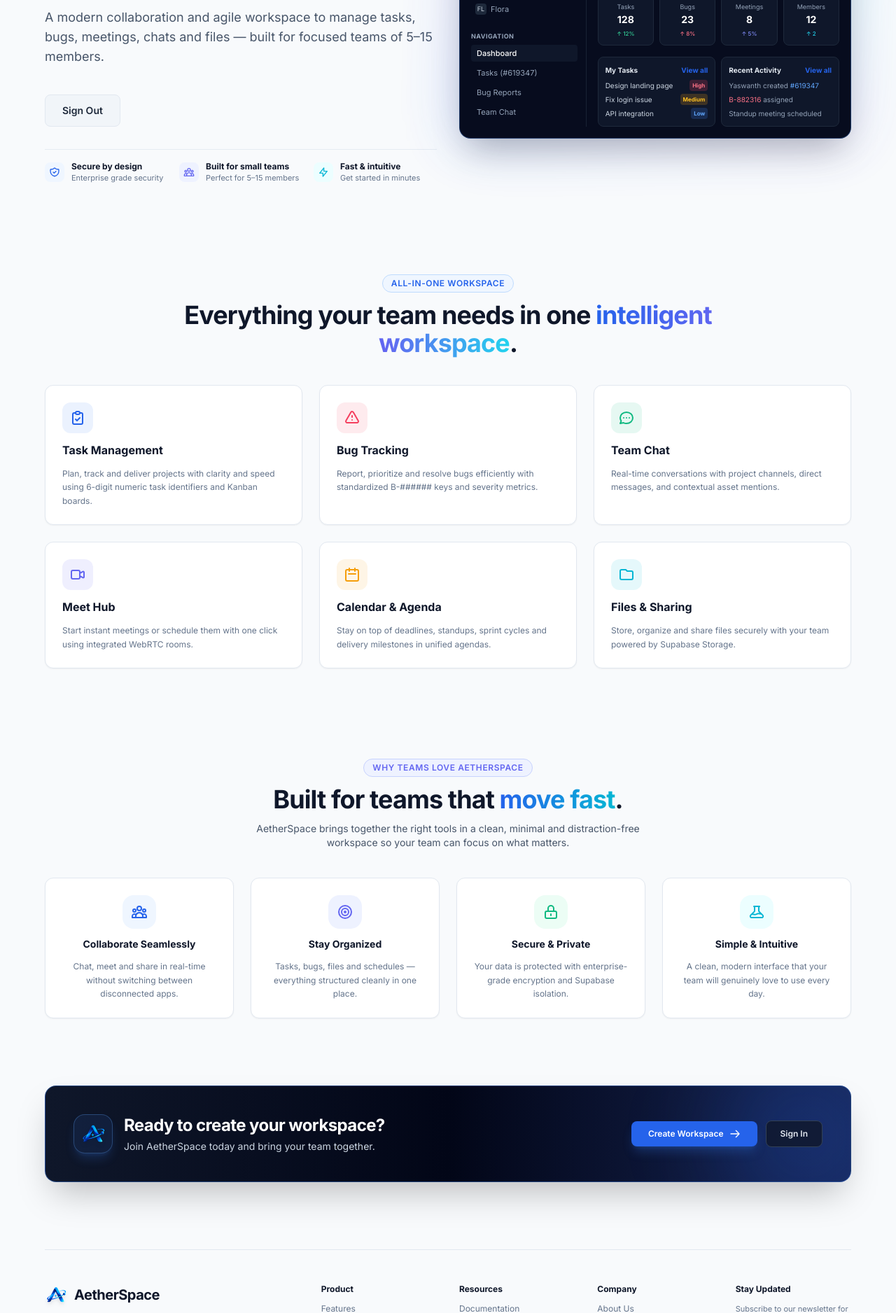
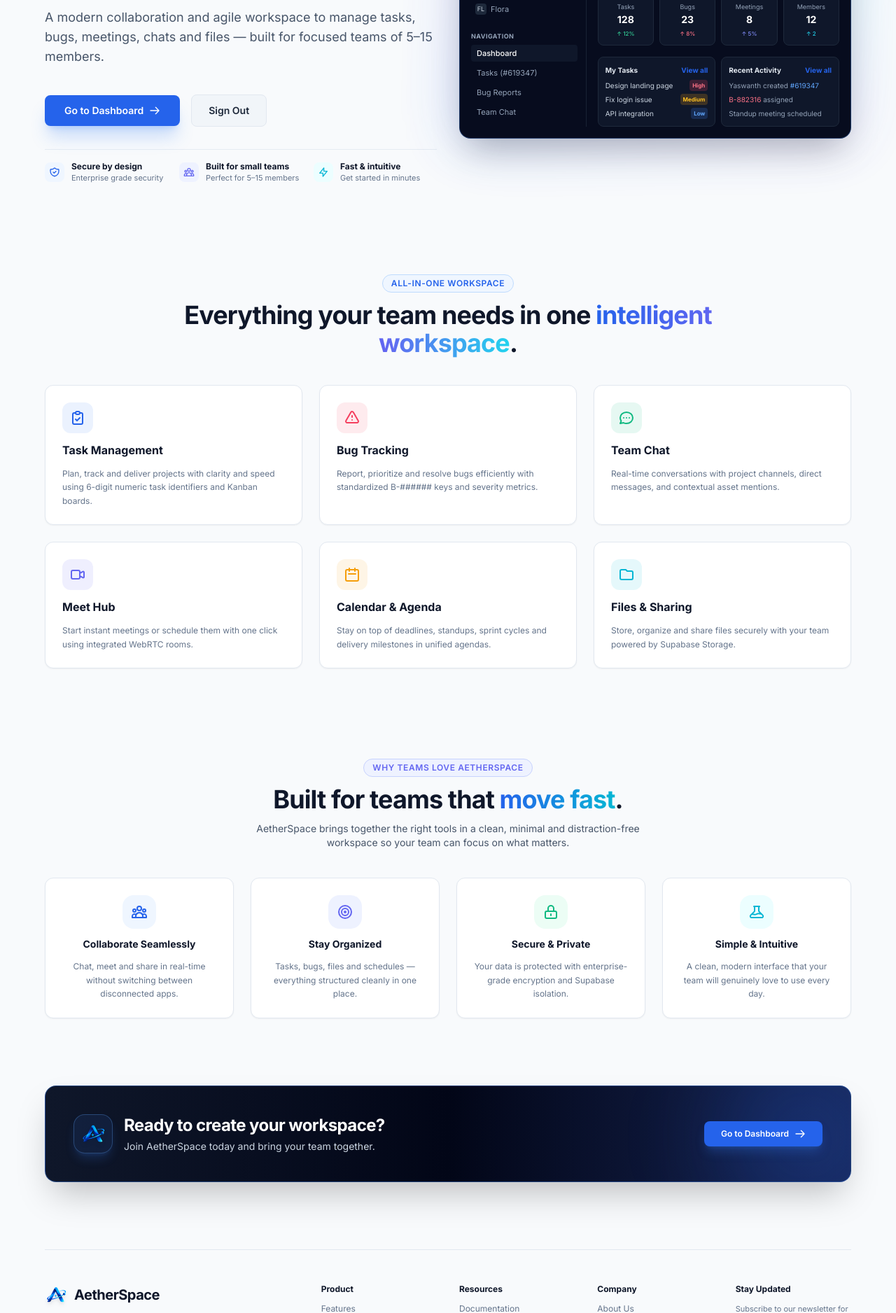
Before and after one commit to yash-14-web/AetherSpace, a Django app: page / in a window 1280 px wide. Shown: the part 353-2229 px from the top of the page at 70% size. Run offline with Django 4.2, Linux system fonts and the light colour scheme; the visitor is signed in with stand-in values (Sample User, id 1); data that the repository does not hold is empty; some libraries are stand-ins or nearby versions.

Commit message:
fix(auth): redirect authenticated users directly to dashboard instead of landing page

```diff
--- a/accounts/tests.py
+++ b/accounts/tests.py
@@ -61,7 +61,7 @@
             'remember_me': 'on',
         })
         self.assertEqual(response.status_code, 302)
-        self.assertRedirects(response, reverse('core:landing'))
+        self.assertRedirects(response, reverse('workspaces:dashboard'))
         self.assertFalse(self.client.session.get_expire_at_browser_close())
         self.assertEqual(self.client.session.get_expiry_age(), 1209600)
 
@@ -72,7 +72,7 @@
             'password': self.test_password,
         })
         self.assertEqual(response.status_code, 302)
-        self.assertRedirects(response, reverse('core:landing'))
+        self.assertRedirects(response, reverse('workspaces:dashboard'))
         self.assertTrue(self.client.session.get_expire_at_browser_close())
 
     def test_login_view_post_invalid_password(self):
--- a/accounts/views.py
+++ b/accounts/views.py
@@ -23,7 +23,7 @@
 
 def login_view(request):
     if request.user.is_authenticated:
-        return redirect('core:landing')
+        return redirect('workspaces:dashboard')
 
     next_url = request.GET.get('next', '')
 
@@ -45,7 +45,7 @@
             # Validate redirect URL security
             if next_url and url_has_allowed_host_and_scheme(next_url, allowed_hosts={request.get_host()}):
                 return redirect(next_url)
-            return redirect('core:landing')
+            return redirect('workspaces:dashboard')
     else:
         form = LoginForm()
 
@@ -64,7 +64,7 @@
 
 def register_view(request):
     if request.user.is_authenticated:
-        return redirect('core:landing')
+        return redirect('workspaces:dashboard')
 
     if request.method == 'POST':
         form = RegisterForm(request.POST)
--- a/aetherspace/settings.py
+++ b/aetherspace/settings.py
@@ -145,7 +145,7 @@
 
 # Auth redirection URLs
 LOGIN_URL = 'accounts:login'
-LOGIN_REDIRECT_URL = 'core:landing'
+LOGIN_REDIRECT_URL = 'workspaces:dashboard'
 LOGOUT_REDIRECT_URL = 'accounts:login'
 
 # Supabase Configuration
--- a/templates/core/landing.html
+++ b/templates/core/landing.html
@@ -28,6 +28,12 @@
             <!-- Action Buttons -->
             <div class="flex flex-col sm:flex-row items-stretch sm:items-center gap-4 pt-2">
                 {% if user.is_authenticated %}
+                    <a href="{% url 'workspaces:dashboard' %}" class="aether-button-primary px-7 py-3 text-sm font-semibold shadow-xl shadow-blue-500/25 flex items-center justify-center space-x-2">
+                        <span>Go to Dashboard</span>
+                        <svg class="w-4 h-4" fill="none" viewBox="0 0 24 24" stroke="currentColor">
+                            <path stroke-linecap="round" stroke-linejoin="round" stroke-width="2" d="M14 5l7 7m0 0l-7 7m7-7H3"/>
+                        </svg>
+                    </a>
                     <a href="{% url 'accounts:logout' %}" class="aether-button-secondary px-6 py-3 text-sm font-semibold text-center">
                         Sign Out
                     </a>
@@ -400,6 +406,14 @@
             </div>
 
             <div class="flex items-center space-x-3 w-full md:w-auto">
+                {% if user.is_authenticated %}
+                    <a href="{% url 'workspaces:dashboard' %}" class="aether-button-primary w-full md:w-auto px-6 py-2.5 text-xs font-semibold shadow-lg shadow-blue-500/25 flex items-center justify-center space-x-2">
+                        <span>Go to Dashboard</span>
+                        <svg class="w-4 h-4" fill="none" viewBox="0 0 24 24" stroke="currentColor">
+                            <path stroke-linecap="round" stroke-linejoin="round" stroke-width="2" d="M14 5l7 7m0 0l-7 7m7-7H3"/>
+                        </svg>
+                    </a>
+                {% else %}
                     <a href="{% url 'accounts:register' %}" class="aether-button-primary w-full md:w-auto px-6 py-2.5 text-xs font-semibold shadow-lg shadow-blue-500/25 flex items-center justify-center space-x-2">
                         <span>Create Workspace</span>
                         <svg class="w-4 h-4" fill="none" viewBox="0 0 24 24" stroke="currentColor">
@@ -409,6 +423,7 @@
                     <a href="{% url 'accounts:login' %}" class="aether-button-secondary w-full md:w-auto px-5 py-2.5 text-xs font-semibold text-center border-slate-700 bg-slate-900/80 text-slate-200 hover:bg-slate-800">
                         Sign In
                     </a>
+                {% endif %}
             </div>
         </div>
     </section>
```
Lines whose indentation alone changed are shown as unchanged.
